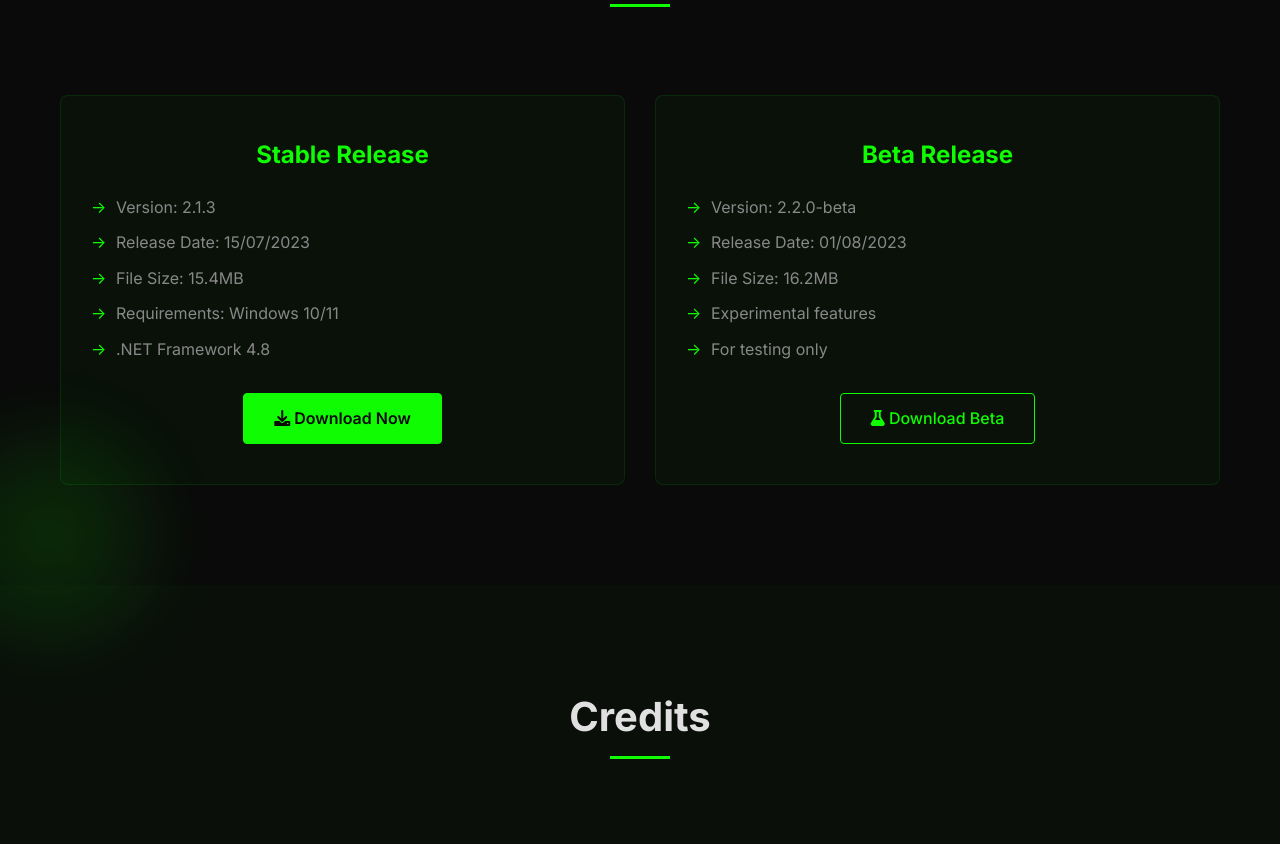
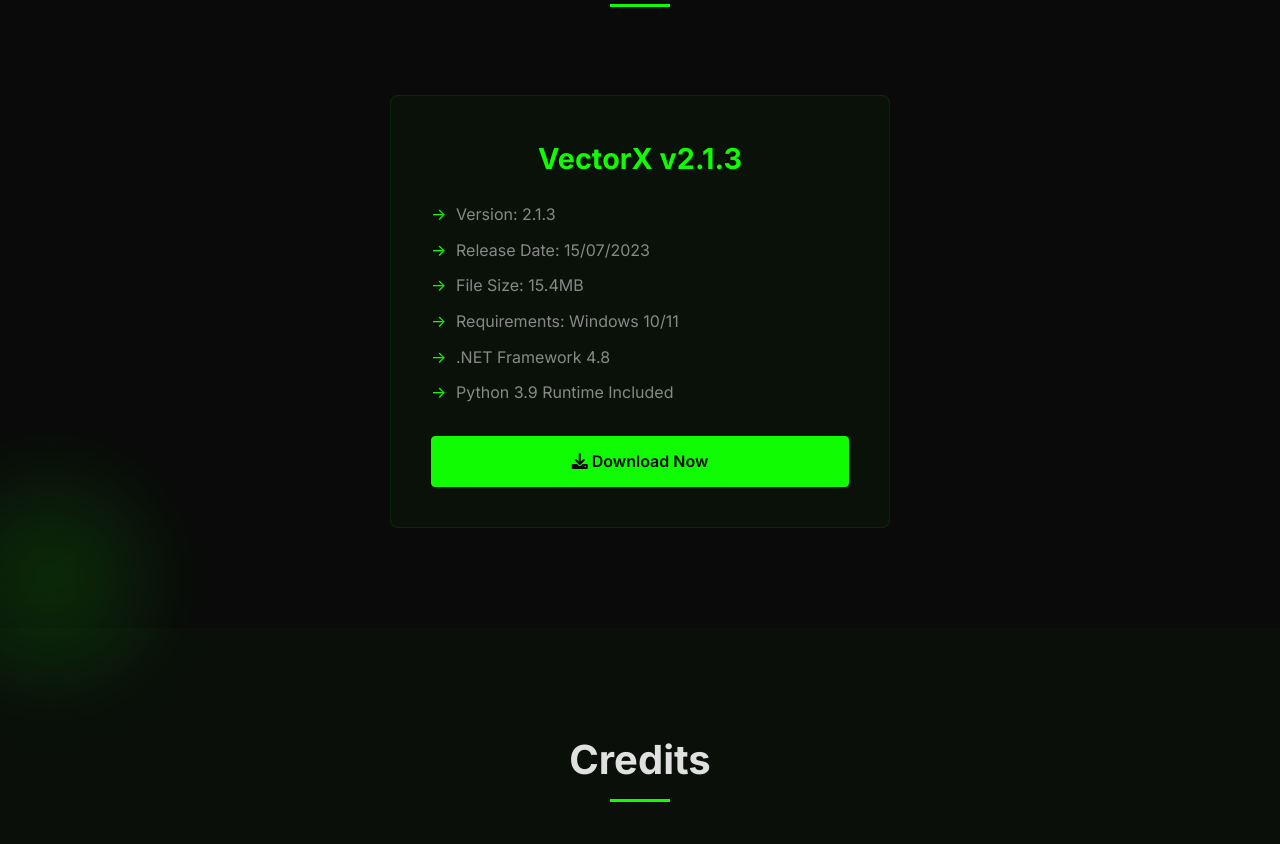
Before and after one commit to Ryzen-Developper/VectorX, a plain HTML site: page index.html in a window 1280 px wide. Shown: the part 2351-3195 px from the top of the page. Drawn offline with Linux system fonts and the light colour scheme; a web font is replaced by a local one.

Commit message:
Update index.html

```diff
--- a/index.html
+++ b/index.html
@@ -213,23 +213,18 @@
         }
 
         /* Download */
-        .download-cards {
-            display: grid;
-            grid-template-columns: repeat(auto-fit, minmax(300px, 1fr));
-            gap: 30px;
-            margin-top: 50px;
-        }
-
-        .download-card {
+        .download-single {
+            max-width: 500px;
+            margin: 50px auto 0;
             background: var(--card-bg);
             border: 1px solid rgba(15, 252, 3, 0.1);
             border-radius: 8px;
-            padding: 40px 30px;
+            padding: 40px;
             text-align: center;
         }
 
-        .download-card-title {
-            font-size: 1.5rem;
+        .download-title {
+            font-size: 1.8rem;
             margin-bottom: 20px;
             color: var(--neon-green);
         }
@@ -335,6 +330,7 @@
             background: var(--neon-green);
             color: var(--dark-bg);
             font-weight: 600;
+            width: 100%;
         }
 
         .btn-download:hover {
@@ -542,34 +538,19 @@
             <div class="glow glow-2"></div>
             <div class="container">
                 <h2 class="section-title">Download</h2>
-                <div class="download-cards">
-                    <div class="download-card">
-                        <h3 class="download-card-title">Stable Release</h3>
+                <div class="download-single">
+                    <h3 class="download-title">VectorX v2.1.3</h3>
                     <ul class="download-list">
                         <li>Version: 2.1.3</li>
                         <li>Release Date: 15/07/2023</li>
                         <li>File Size: 15.4MB</li>
                         <li>Requirements: Windows 10/11</li>
                         <li>.NET Framework 4.8</li>
+                        <li>Python 3.9 Runtime Included</li>
                     </ul>
                     <a href="#" class="btn btn-download">
                         <i class="fas fa-download"></i> Download Now
                     </a>
-                    </div>
-
-                    <div class="download-card">
-                        <h3 class="download-card-title">Beta Release</h3>
-                        <ul class="download-list">
-                            <li>Version: 2.2.0-beta</li>
-                            <li>Release Date: 01/08/2023</li>
-                            <li>File Size: 16.2MB</li>
-                            <li>Experimental features</li>
-                            <li>For testing only</li>
-                        </ul>
-                        <a href="#" class="btn">
-                            <i class="fas fa-flask"></i> Download Beta
-                        </a>
-                    </div>
                 </div>
             </div>
         </section>
```
Lines whose indentation alone changed are shown as unchanged.
